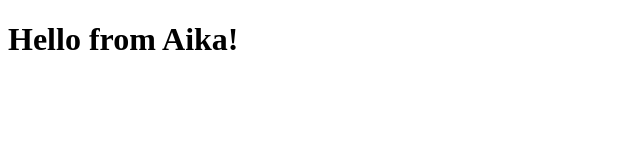
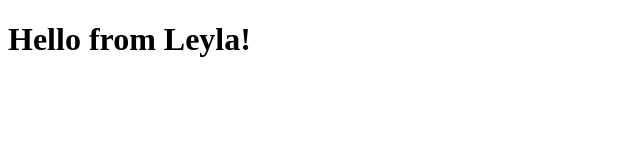
Before and after one commit to LeylaTemir/pet-project, a plain HTML site: page index.html in a window 1280 px wide. Shown: the full height of the page, 0-640 px from the left. Drawn offline with Linux system fonts and the light colour scheme.

```diff
--- a/index.html
+++ b/index.html
@@ -1,9 +1,9 @@
 <!DOCTYPE html>
 <html>
 <head>
-    <title>Hello from Aika!</title>
+    <title>Hello from Leyla!</title>
 </head>
 <body>
-    <h1>Hello from Aika!</h1>
+    <h1>Hello from Leyla!</h1>
 </body>
 </html>
```
Also changed, not shown: 2 other files.
